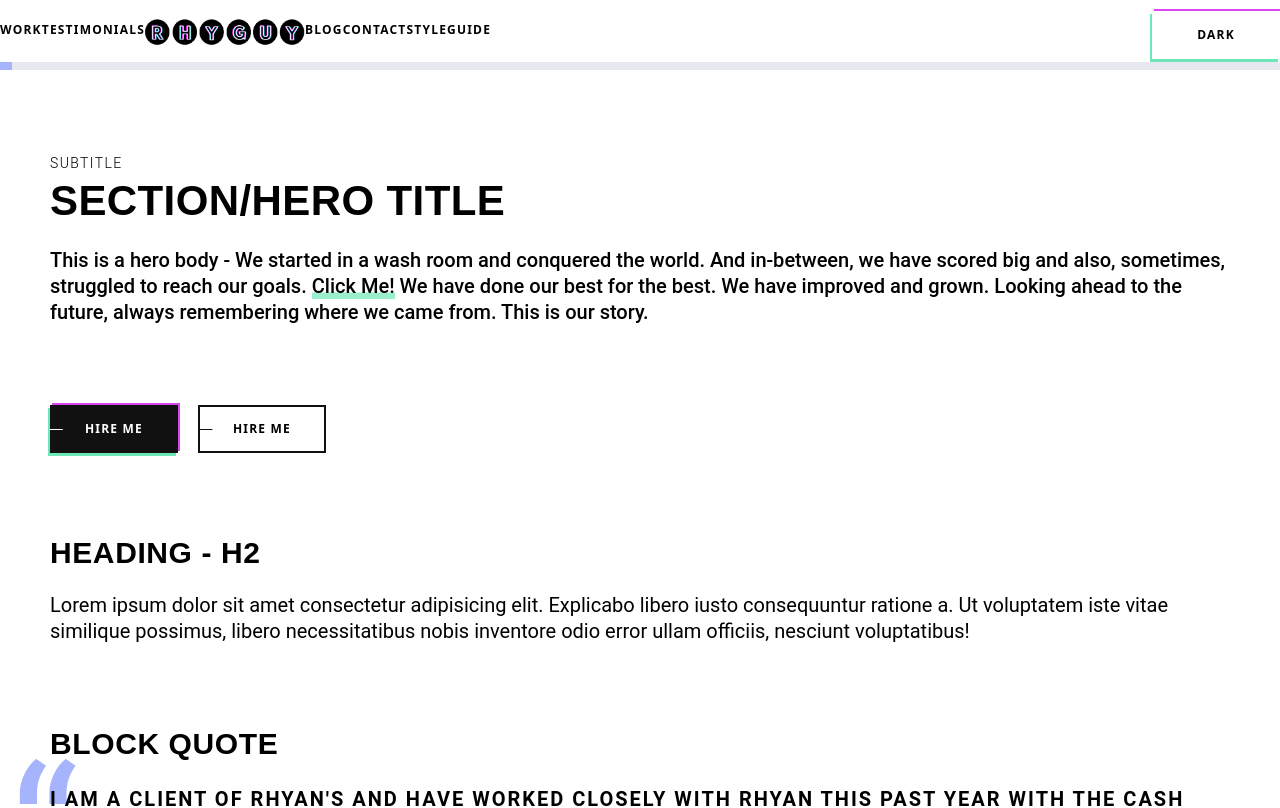
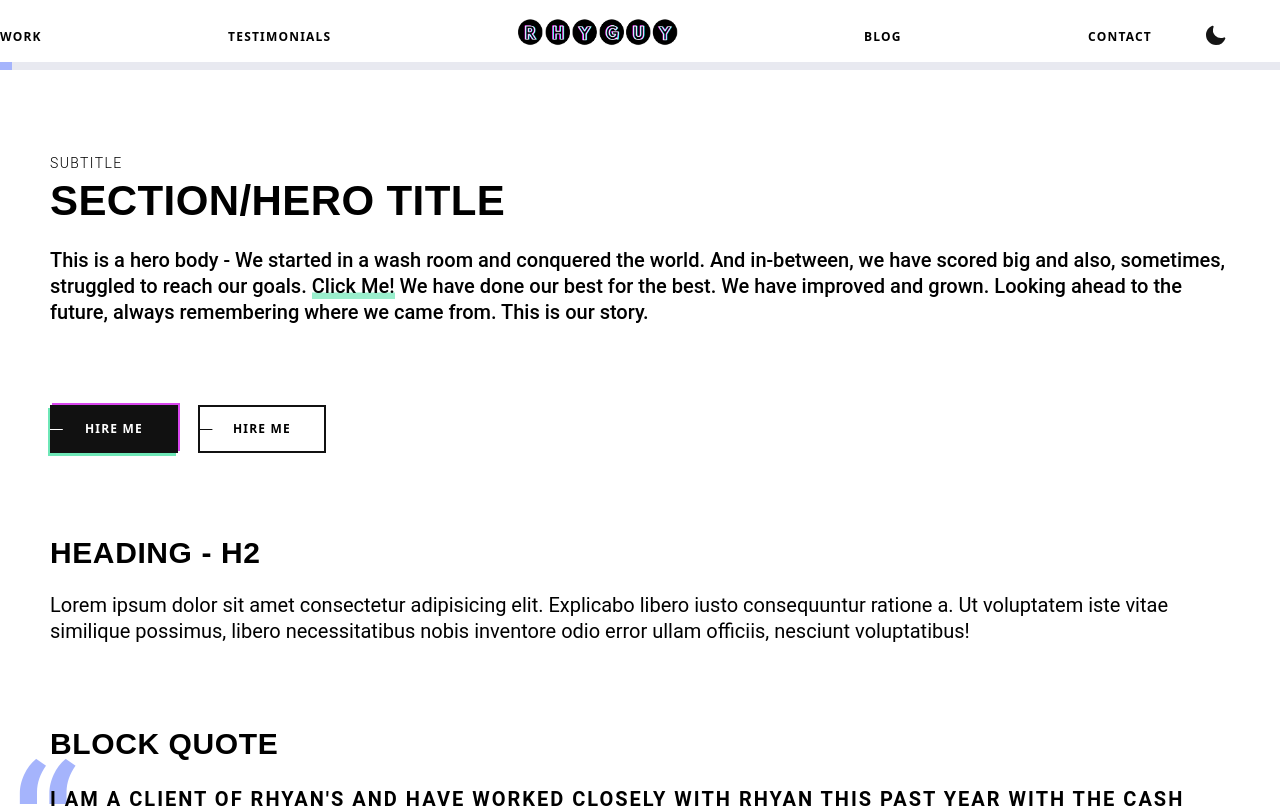
Before and after one commit to rhyanvargas/portfolio-site-v2, a Next.js app: page /styleguide in a window 1280 px wide. Shown: the top 808 px of the page. Built offline with nearby package versions, Linux system fonts and the light colour scheme.

Commit message:
implement DarkMode Button

```diff
--- /dev/null
+++ b/components/DarkModeButton.js
@@ -0,0 +1,90 @@
+import React from "react";
+import {useContext} from 'react'
+import {UIThemeContext} from '../pages/_app'
+
+const DarkModeButton = () => {
+
+	const { darkModeDetails,handleThemeToggle } = useContext(
+		UIThemeContext
+	);
+	const handleClick = () => {
+		handleThemeToggle();
+	};
+
+	const sun = (
+		<svg width="32" height="32" fill="none">
+			<path
+				fill-rule="evenodd"
+				clip-rule="evenodd"
+				d="M16 2a1.4 1.4 0 011.4 1.4v1.4a1.4 1.4 0 11-2.8 0V3.4A1.4 1.4 0 0116 2zM6.1 6.1a1.4 1.4 0 011.98 0l.99.99a1.4 1.4 0 11-1.98 1.98l-.99-.99a1.4 1.4 0 010-1.98zm19.8 0a1.4 1.4 0 010 1.98l-.99.99a1.4 1.4 0 01-1.98-1.98l.99-.99a1.4 1.4 0 011.98 0zM9 16a7 7 0 1114 0 7 7 0 01-14 0zm-7 0a1.4 1.4 0 011.4-1.4h1.4a1.4 1.4 0 110 2.8H3.4A1.4 1.4 0 012 16zm23.8 0a1.4 1.4 0 011.4-1.4h1.4a1.4 1.4 0 110 2.8h-1.4a1.4 1.4 0 01-1.4-1.4zm-2.87 6.93a1.4 1.4 0 011.98 0l.99.99a1.4 1.4 0 01-1.98 1.98l-.99-.99a1.4 1.4 0 010-1.98zm-15.84 0a1.4 1.4 0 011.98 1.98l-.99.99a1.4 1.4 0 01-1.98-1.98l.99-.99zM16 25.8a1.4 1.4 0 011.4 1.4v1.4a1.4 1.4 0 11-2.8 0v-1.4a1.4 1.4 0 011.4-1.4z"
+				fill="url(#paint0_linear)"
+			></path>
+			<defs>
+				<linearGradient
+					id="paint0_linear"
+					x1="2"
+					y1="2"
+					x2="30"
+					y2="30"
+					gradientUnits="userSpaceOnUse"
+				>
+					<stop
+						className="transition-all duration-200"
+						stop-color="#FACC15"
+					></stop>
+					<stop
+						className="transition-all duration-200"
+						offset="1"
+						stop-color="#FA9D16"
+					></stop>
+				</linearGradient>
+			</defs>
+		</svg>
+	);
+
+	const moon = (
+		<svg
+			width="24"
+			height="24"
+			fill="currentColor"
+			className="transition-colors duration-200 text-gray-300"
+		>
+			<path
+				fill-rule="evenodd"
+				clip-rule="evenodd"
+				d="M9.353 2.939a1 1 0 01.22 1.08 8 8 0 0010.408 10.408 1 1 0 011.301 1.3A10.003 10.003 0 0112 22C6.477 22 2 17.523 2 12c0-4.207 2.598-7.805 6.273-9.282a1 1 0 011.08.22z"
+			></path>
+            <defs>
+				<linearGradient
+					id="paint0_linear"
+					x1="2"
+					y1="2"
+					x2="30"
+					y2="30"
+					gradientUnits="userSpaceOnUse"
+				>
+					<stop
+						className="transition-all duration-200"
+						stop-color="#FACC15"
+					></stop>
+					<stop
+						className="transition-all duration-200"
+						offset="1"
+						stop-color="#FA9D16"
+					></stop>
+				</linearGradient>
+			</defs>
+		</svg>
+	);
+
+	return (
+        <div className="flex items-center space-x-4">
+            <button className="animate-pulse " onClick={handleClick}>
+                {darkModeDetails.isOn ? sun : moon}
+            </button>
+        </div>
+    )
+
+};
+
+export default DarkModeButton;
--- a/components/Layout.js
+++ b/components/Layout.js
@@ -3,6 +3,7 @@ import Nav from "./Nav";
 import BottomNav from "./BottomNav";
 import {useContext} from 'react'
 import {UIThemeContext} from '../pages/_app'
+
 
 
 const Layout = ({ children}) => {
--- a/components/Nav.js
+++ b/components/Nav.js
@@ -3,15 +3,11 @@ import ScrollIndicator from "./ScrollIndicator";
 import Avatar from "./Avatar";
 import { useContext } from "react";
 import { UIThemeContext } from "../pages/_app";
+import DarkModeButton from "./DarkModeButton";
+
 
 export default function Nav() {
-	const { darkModeDetails, darkModeClass, handleThemeToggle } = useContext(
-		UIThemeContext
-	);
-
-	const handleClick = () => {
-		handleThemeToggle();
-	};
+	const { darkModeDetails } = useContext(UIThemeContext);
 
 	const logoURL = darkModeDetails.isOn
 		? "/RhyGuy-whitelogo-v2.png"
@@ -23,7 +19,7 @@ export default function Nav() {
 				className="flex flex-1 items-center justify-between"
 				role="navigation"
 			>
-				<ul className="flex items center justify-between" role="list">
+				<ul className="flex flex-1 items-center justify-between" role="list">
 					<li>
 						<Link href="/#work">
 							<a>Work</a>
@@ -50,16 +46,9 @@ export default function Nav() {
 							<a>Contact</a>
 						</Link>
 					</li>
-					<li>
-						<Link href="/styleguide">
-							<a>Styleguide</a>
-						</Link>
-					</li>
+
 				</ul>
-
-				<button onClick={handleClick}>
-					{darkModeDetails.isOn ? "Light" : "Dark"}
-				</button>
+				<DarkModeButton />
 				<ScrollIndicator />
 			</nav>
 		</header>
--- a/styles/globals.css
+++ b/styles/globals.css
@@ -69,9 +69,7 @@
     button,
     input {
         @apply
-            focus:outline-none
-            focus:ring
-            focus:ring-yellow;
+            focus:outline-none;
     }
 
 	/* ANIMATIONS */
@@ -124,8 +122,7 @@
         h-full
             absolute
             transform-gpu
-            translate-y-3/4
-            ;
+            translate-y-3/4;
         content: "";
         mix-blend-mode:multiply;
     }
@@ -133,9 +130,6 @@
         @apply translate-y-0;
     }
 
-    nav a {
-
-    }
 
 	/* BUTTONS */
 	button {
@@ -143,12 +137,10 @@
             flex
             items-center
             justify-center
-            shadow-offset-brand
-            hover:shadow-offset-hover
             w-32
             h-12
             relative
-            overflow-hidden
+            overflow-hidden;
 	}
 	button:after {
         @apply
@@ -165,7 +157,15 @@
         transform: translateX(90%);
     }
     button.btn-primary {
-        @apply bg-black text-white border-white;
+        @apply
+        focus:ring
+        focus:ring-yellow
+        shadow-offset-brand
+        hover:shadow-offset-hover
+        bg-black
+        text-white
+         border-white;
+
     }
     button.btn-primary:after {
         @apply bg-white;
@@ -175,6 +175,8 @@
     }
     button.btn-secondary {
         @apply
+        focus:ring
+        focus:ring-yellow
         border-black
         shadow-none
         bg-white border-2
@@ -186,6 +188,13 @@
     button.btn-secondary:hover:after {
         @apply bg-purple;
     }
+    button.no-state-styles {
+        @apply
+            focus:outline-none
+            focus:shadow-none;
+    }
+
+
 
 	/* BLOCKQUOTE */
 	blockquote p {
```
